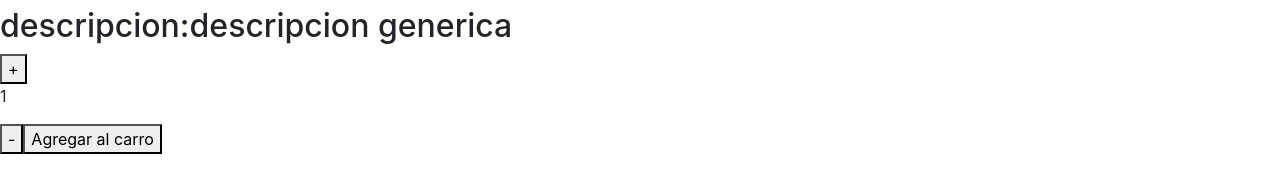
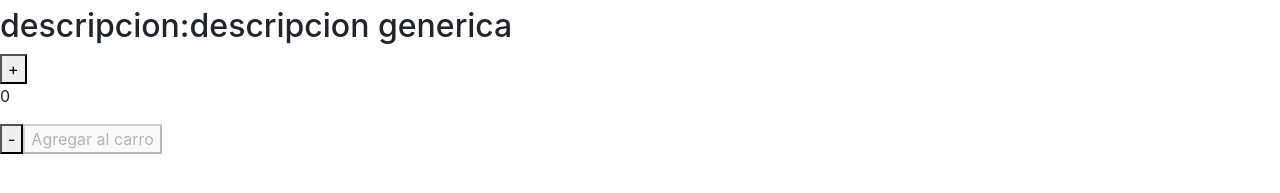
Before and after one commit to zenzou7/React-JS, a React (Create React App) app: page /item/1 in a window 1280 px wide. Shown: the part 473-666 px from the top of the page. Built offline with nearby package versions, Linux system fonts and the light colour scheme.

Commit message:
Tienda de bebidas LAGOS

```diff
--- a/src/App.js
+++ b/src/App.js
@@ -2,6 +2,7 @@ import Navbar from './components/Navbar'
 import ItemListContainer from './components/ItemListContainer';
 import ItemDetailContainer from './components/ItemDetailContainer'
 import {BrowserRouter, Routes, Route} from 'react-router-dom'
+import Cart from './components/Cart';
 
 const App = () => {
   return (
@@ -11,6 +12,7 @@ const App = () => {
         <Route path='/' element={<ItemListContainer/>}/>
         <Route path='/category/:id' element={<ItemListContainer/>}/>
         <Route path='/item/:id' element={<ItemDetailContainer/>}/>
+        <Route path='/cart' element={<Cart/>}/>
       </Routes>
     </BrowserRouter>
   );
--- /dev/null
+++ b/src/components/Cart.js
@@ -0,0 +1,9 @@
+import React from 'react'
+
+export const Cart = () => {
+  return (
+    <div>Proximamente el carrito</div>
+  )
+}
+
+export default Cart;
--- a/src/components/ItemCount.js
+++ b/src/components/ItemCount.js
@@ -1,11 +1,7 @@
 import { useEffect, useState } from "react";
 
-const ItemCount = ({ stock = 0 , initial = 1}) =>{
+const ItemCount = ({ stock = 0 , initial = 0, onAdd}) =>{
     const [count, setCount] = useState(0);
-
-    const onAdd = (qty)=>{
-        alert("Has seleccionado " + qty +" productos.")
-    }
 
     useEffect(() =>{
         setCount(initial);
@@ -37,9 +33,9 @@ const decremento = () =>{
             <button className="boton" onClick={decremento}>-</button>
 
         {
-            stock
+            stock&&count
             ? <button onClick={() =>onAdd(count)}>Agregar al carro</button>
-            : <button>Agregar al carro</button>
+            : <button disabled>Agregar al carro</button>
         }
         </div>
     );
--- a/src/components/ItemDetailContainer.js
+++ b/src/components/ItemDetailContainer.js
@@ -1,6 +1,6 @@
 import { useEffect, useState } from "react";
 import {data} from '../utils/data'
-import { useParams } from "react-router-dom";
+import { Link, useParams } from "react-router-dom";
 import Item from "./Item";
 import ItemCount from "./ItemCount";
 
@@ -22,6 +22,15 @@ const ItemDetailContainer = () =>{
 
     const [dato, setDato] = useState({});
 
+    const [estado, setEstado] = useState(0);
+
+    const onAdd = (qty) =>{
+        alert("Has seleccionado " + qty +" productos.")
+        setEstado(qty);
+    }
+
+
+
     useEffect(() => {
         getDato(1000, data.find(item => item.id === parseInt(id)))
             .then(result => setDato(result))
@@ -33,7 +42,12 @@ const ItemDetailContainer = () =>{
             <div>
                 <Item id={dato.id} img={dato.img} nombre={dato.nombre} precio={dato.precio}/>
                 <h2>descripcion:{dato.descripcion}</h2>
-                <ItemCount stock={dato.stock} initial={1}/>
+
+                {
+                   estado === 0
+                    ? <ItemCount stock={dato.stock} initial={estado} onAdd={onAdd}/>
+                    : <Link to={'/cart'}><button>Tu Carrito</button></Link>
+                }
             </div>
         </>
     )
--- a/src/components/ItemList.js
+++ b/src/components/ItemList.js
@@ -27,6 +27,10 @@ const ItemList = () =>{
 
     const [bebidas, setBebidas] = useState([]);
 
+    const onAdd = (qty) =>{
+        alert("Has seleccionado " + qty +" productos.")
+    }
+
     useEffect(()=>{
         if(id){
         getDatos(1000, data.filter(item => item.categoryId === parseInt(id)))
@@ -44,10 +48,10 @@ const ItemList = () =>{
         <>
         {
         bebidas.map(bebida =>
-            <div>
+            <div key={bebida.id}>
                 <Item id={bebida.id} img={bebida.img} nombre={bebida.nombre} precio={bebida.precio}/>
                 <ItemDetail id={bebida.id}/>
-                <ItemCount stock={bebida.stock} initial={1}/>
+                <ItemCount stock={bebida.stock} initial={0} onAdd={onAdd}/>
             </div>)
         }
         </>
```
